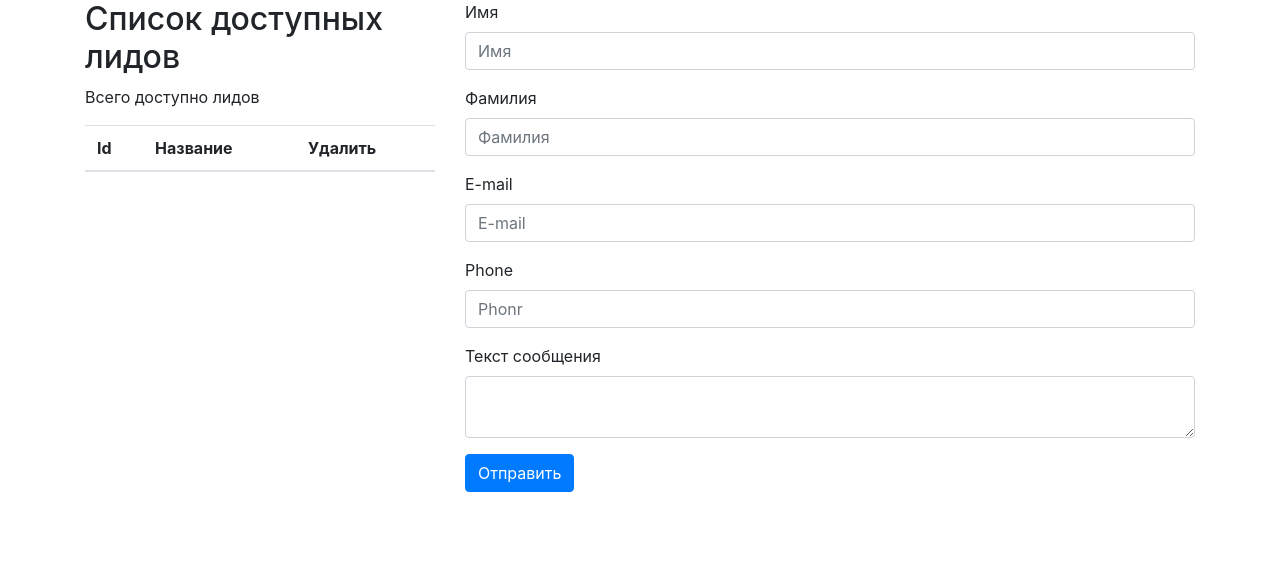
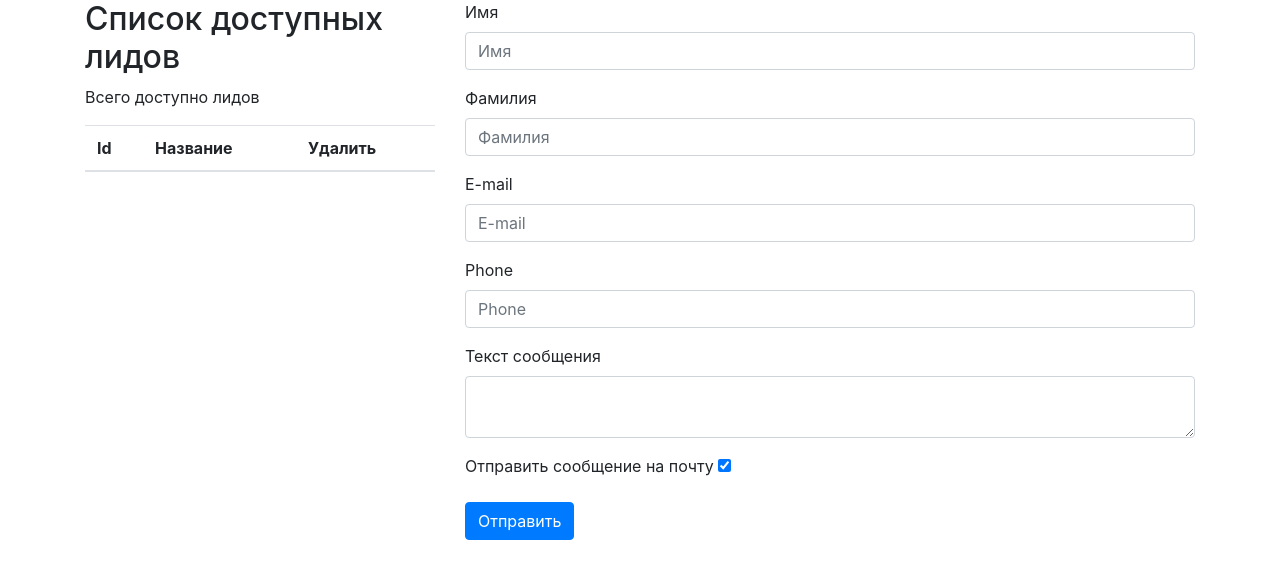
Before and after one commit to Kolyn236/iTechQuest, a PHP site: page / in a window 1280 px wide. Shown: the part 80-659 px from the top of the page. Run offline with PHP 8.4, Linux system fonts and the light colour scheme; data that the repository does not hold is empty; some libraries are stand-ins or nearby versions.

Commit message:
Fix sending message

```diff
--- a/index.php
+++ b/index.php
@@ -19,9 +19,13 @@ if(isset($_REQUEST['delete'])){
 if(isset($_REQUEST['firstname']) && isset($_REQUEST['lastname'])) {
 
     $created = create_lead($_REQUEST);
-    sendNotification( $_REQUEST['email'] ,$list_lead['total']);
+
+    if($_REQUEST['message_resend']){
+        sendNotification( $_REQUEST['email'] ,$list_lead['total']);
+    }
 
 }
+
 /**
  * Delete lead from service
  *
@@ -61,6 +65,7 @@ function create_lead($fields = null){
             "OPENED" => "Y",
             "ASSIGNED_BY_ID" => 1,
             "CURRENCY_ID"=> "USD",
+            "COMMENTS" => $fields['message'],
             "PHONE" => array(array("VALUE" => $fields['phone'], "VALUE_TYPE" => "WORK" )),
             "EMAIL" => array(array("VALUE" => $fields['email'], "VALUE_TYPE" => "WORK" )),
         ),
@@ -91,12 +96,12 @@ function sendNotification($email, $stack_number = 0){
         //Server settings
         $mail->SMTPDebug = SMTP::DEBUG_OFF;                      // Enable verbose debug output default DEBUG_SERVER
         $mail->isSMTP();                                            // Send using SMTP
-        $mail->Host       = 'smtp.mailtrap.io';                    // Set the SMTP server to send through
+        $mail->Host       = 'smtp.gmail.com';                    // Set the SMTP server to send through
         $mail->SMTPAuth   = true;                                   // Enable SMTP authentication
-        $mail->Username   = 'dc8513e004a562';                     // SMTP username
-        $mail->Password   = 'a83d171e98b4c4';                               // SMTP password
+        $mail->Username   = 'nikolkady@gmail.com';                     // SMTP username
+        $mail->Password   = 'mySuperPassword';                               // SMTP password
         $mail->SMTPSecure = PHPMailer::ENCRYPTION_STARTTLS;         // Enable TLS encryption; `PHPMailer::ENCRYPTION_SMTPS` also accepted
-        $mail->Port       = 2525;                                    // TCP port to connect to
+        $mail->Port       = 587;                                    // TCP port to connect to
 
 
         //Recipients
--- a/index.phtml
+++ b/index.phtml
@@ -80,7 +80,7 @@
 
                 <div class="form-group">
                     <label for="phone">Phone</label>
-                    <input type="phone" class="form-control" name="phone" id="phone" placeholder="Phonr">
+                    <input type="phone" class="form-control" name="phone" id="phone" placeholder="Phone">
                     <div class="error-box"></div>
                 </div>
 
@@ -90,6 +90,13 @@
                     </textarea>
                     <div class="error-box"></div>
                 </div>
+
+                <div class="form-group">
+                    <label for="message_resend" > Отправить сообщение на почту </label>
+                        <input type="checkbox"  name="message_resend" checked="">
+                    <div class="error-box"></div>
+                </div>
+
                 <button type="submit" class="btn btn-primary">Отправить</button>
             </form>
 
```
